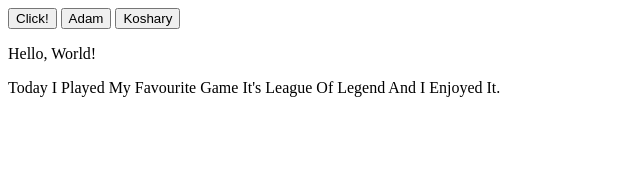
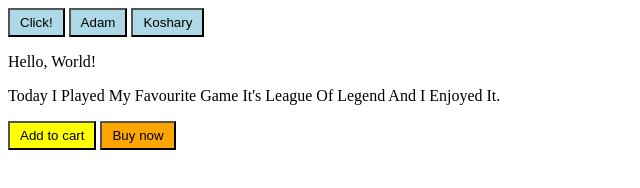
Before and after one commit to Adamb7rr/Js-Assignments, a plain HTML site: page index.html in a window 1280 px wide. Shown: the whole page, without its empty margins (0-640 px from the left). Drawn offline with Linux system fonts and the light colour scheme.

Commit message:
Exercise

```diff
--- a/index.html
+++ b/index.html
@@ -15,5 +15,11 @@
     <p>
         Today I Played My Favourite Game It's League Of Legend And I Enjoyed It.
     </p>
+    <button class="yellow-btn">
+        Add to cart
+    </button>
+    <button class="orange-btn">
+        Buy now
+    </button>
 </body>
 </html>
--- a/style.css
+++ b/style.css
@@ -1,14 +1,11 @@
-/* * {
-    box-sizing: border-box;
-    margin: 0px;
+button {
+    padding: 5px 10px;
+
+    background-color: lightblue;
 }
-
-body {
-    display: flex;
-    justify-content: center;
-    align-items: center;
-    height: 100vh;
-    font-family:Arial, Helvetica, sans-serif;
-    font-size: 30px;
-    font-weight: bold;
-} */
+.yellow-btn {
+    background: yellow;
+}
+.orange-btn {
+    background: orange;
+}
```
